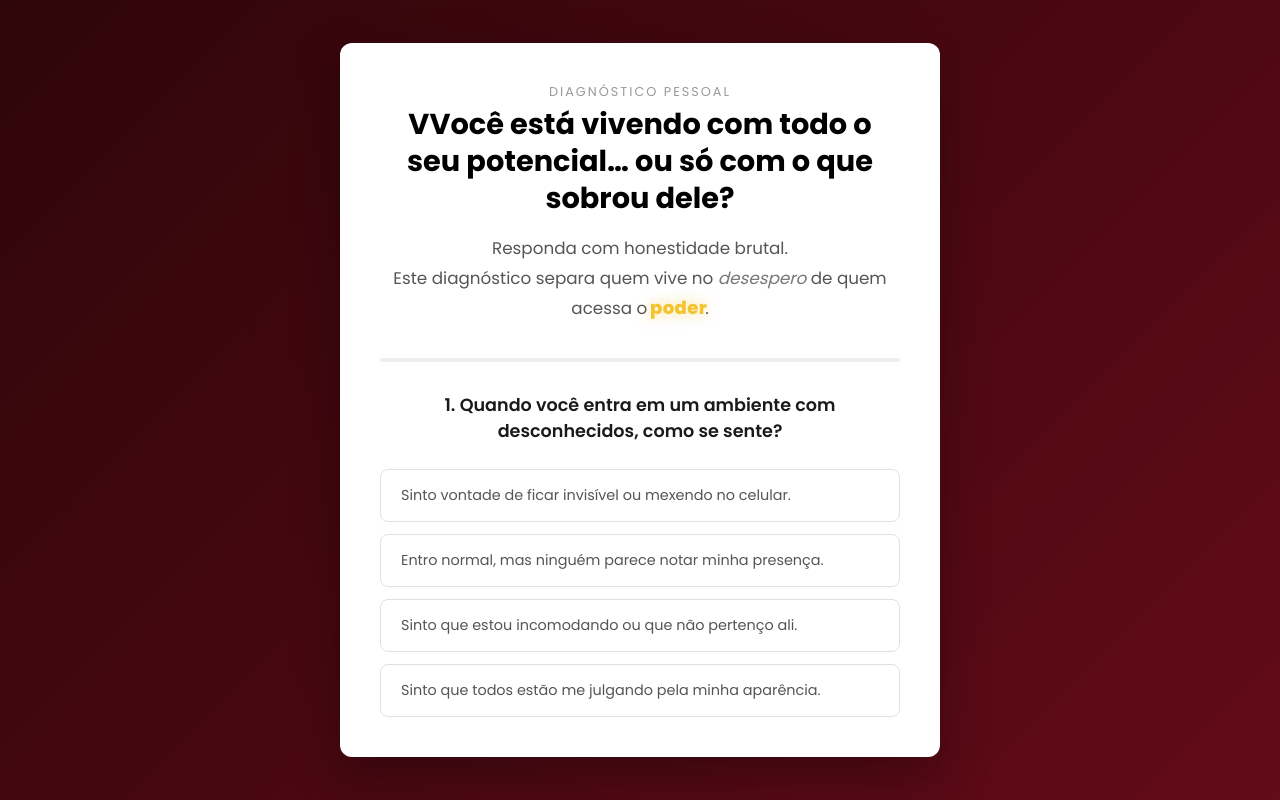
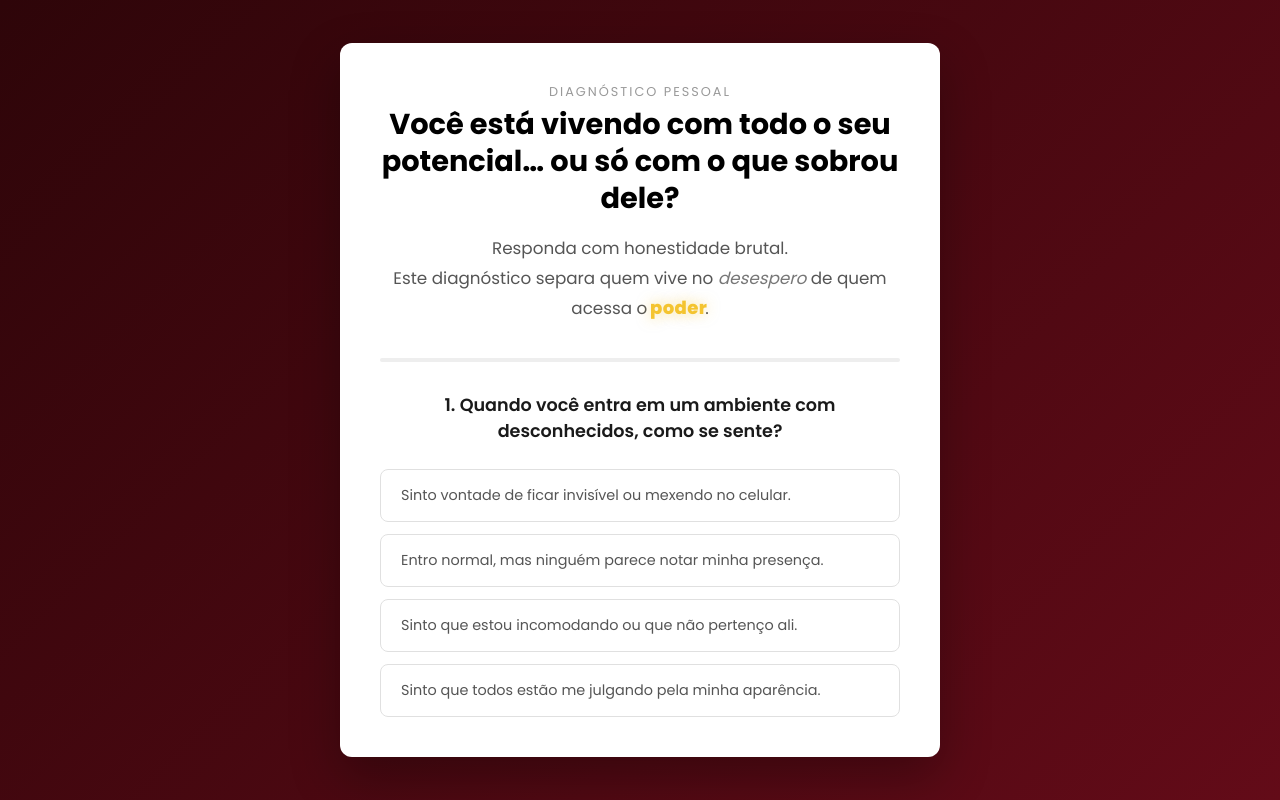
Before and after one commit to anakarolinaiclube-ux/quizor, a plain HTML site: page index.html in a window 1280 px wide. Drawn offline with Linux system fonts and the light colour scheme; a web font is replaced by a local one.

Commit message:
Update index.html

```diff
--- a/index.html
+++ b/index.html
@@ -278,7 +278,7 @@
         <!-- HEADER DO QUIZ -->
         <div id="quiz-header">
             <div style="font-size: 0.8rem; color: #999; letter-spacing: 2px; margin-bottom: 5px;">DIAGNÓSTICO PESSOAL</div>
-            <h1>VVocê está vivendo com todo o seu potencial… ou só com o que sobrou dele?</h1>
+            <h1>Você está vivendo com todo o seu potencial… ou só com o que sobrou dele?</h1>
 
             <p class="intro">
                 Responda com honestidade brutal.<br>
```
